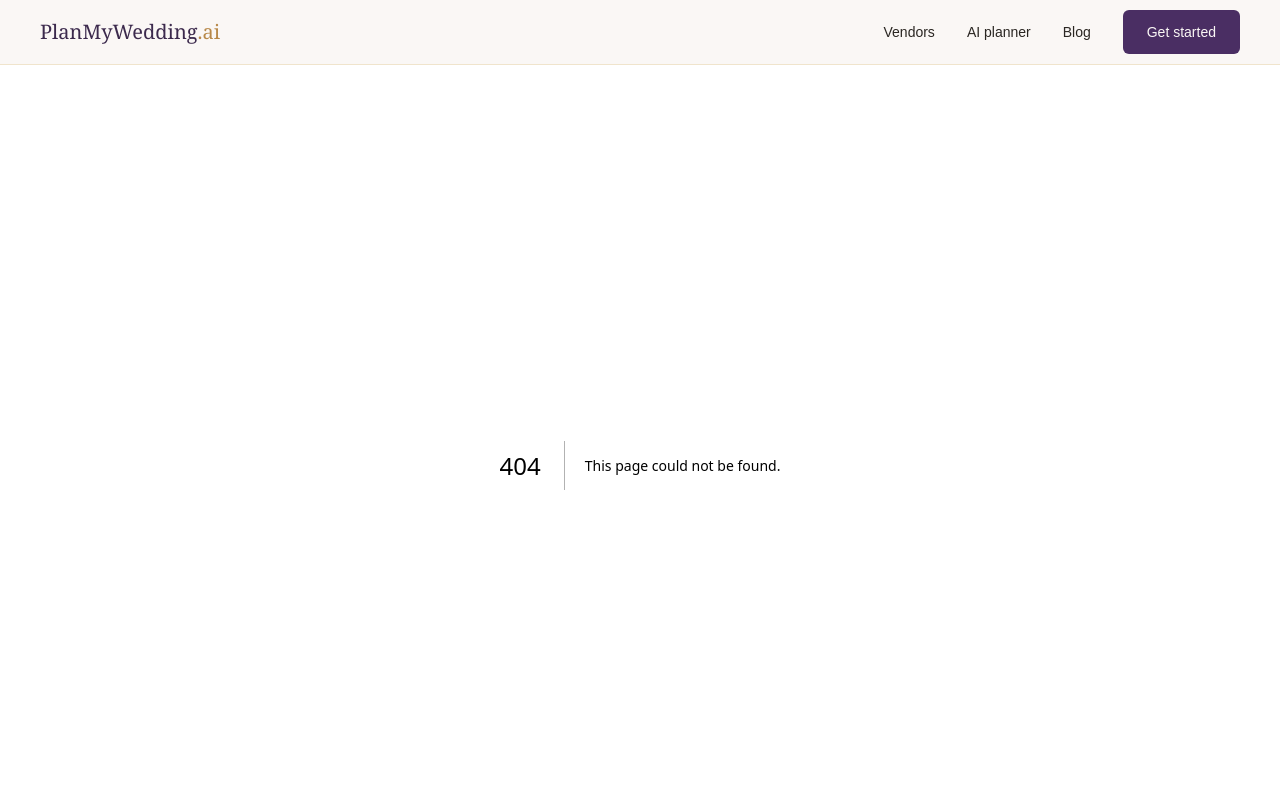
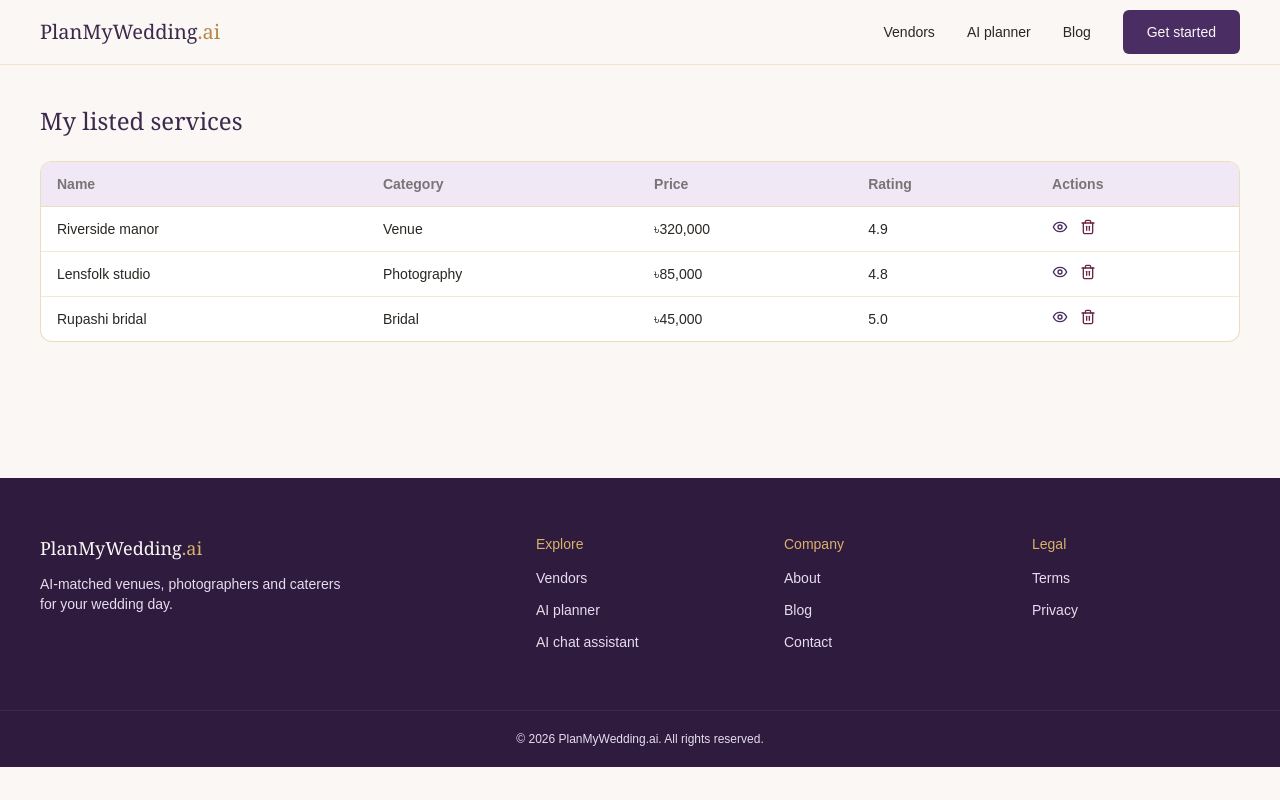
Before and after one commit to mndbobby61-blip/planmywedding-client, a Next.js app: page /items/manage in a window 1280 px wide. Before the commit this address had no page. Shown: the top 800 px of the page. Built offline with nearby package versions, Linux system fonts and the light colour scheme; sample sign-in values are in the browser's storage.

Commit message:
feat: add protected /items/manage page with view and delete actions

```diff
--- /dev/null
+++ b/src/app/items/manage/page.tsx
@@ -0,0 +1,65 @@
+"use client";
+
+import { useState } from "react";
+import Link from "next/link";
+import { Eye, Trash2 } from "lucide-react";
+import ProtectedRoute from "@/components/shared/ProtectedRoute";
+import { MOCK_VENDORS } from "@/lib/mock-vendors";
+
+export default function ManageItemsPage() {
+  const [items, setItems] = useState(MOCK_VENDORS);
+
+  const handleDelete = (id: string) => {
+    // TODO: call DELETE /api/vendors/:id once backend is ready
+    setItems((prev) => prev.filter((item) => item.id !== id));
+  };
+
+  return (
+    <ProtectedRoute>
+      <section className="container-page py-10">
+        <h1 className="font-display text-2xl text-plum-700 mb-6">My listed services</h1>
+
+        {items.length === 0 ? (
+          <p className="font-body text-sm text-charcoal/60">
+            You haven&apos;t listed anything yet.{" "}
+            <Link href="/items/add" className="text-plum-600 hover:underline">
+              Add your first service
+            </Link>
+          </p>
+        ) : (
+          <div className="bg-white rounded-xl border border-gold-200/60 overflow-hidden">
+            <table className="w-full text-left font-body text-sm">
+              <thead className="bg-plum-50 text-charcoal/60">
+                <tr>
+                  <th className="px-4 py-3">Name</th>
+                  <th className="px-4 py-3">Category</th>
+                  <th className="px-4 py-3">Price</th>
+                  <th className="px-4 py-3">Rating</th>
+                  <th className="px-4 py-3">Actions</th>
+                </tr>
+              </thead>
+              <tbody>
+                {items.map((item) => (
+                  <tr key={item.id} className="border-t border-gold-200/40">
+                    <td className="px-4 py-3">{item.name}</td>
+                    <td className="px-4 py-3 capitalize">{item.category}</td>
+                    <td className="px-4 py-3">৳{item.priceFrom.toLocaleString()}</td>
+                    <td className="px-4 py-3">{item.rating.toFixed(1)}</td>
+                    <td className="px-4 py-3 flex gap-3">
+                      <Link href={`/vendors/${item.id}`} aria-label="View" className="text-plum-600">
+                        <Eye size={16} />
+                      </Link>
+                      <button onClick={() => handleDelete(item.id)} aria-label="Delete" className="text-blush-800">
+                        <Trash2 size={16} />
+                      </button>
+                    </td>
+                  </tr>
+                ))}
+              </tbody>
+            </table>
+          </div>
+        )}
+      </section>
+    </ProtectedRoute>
+  );
+}
```
